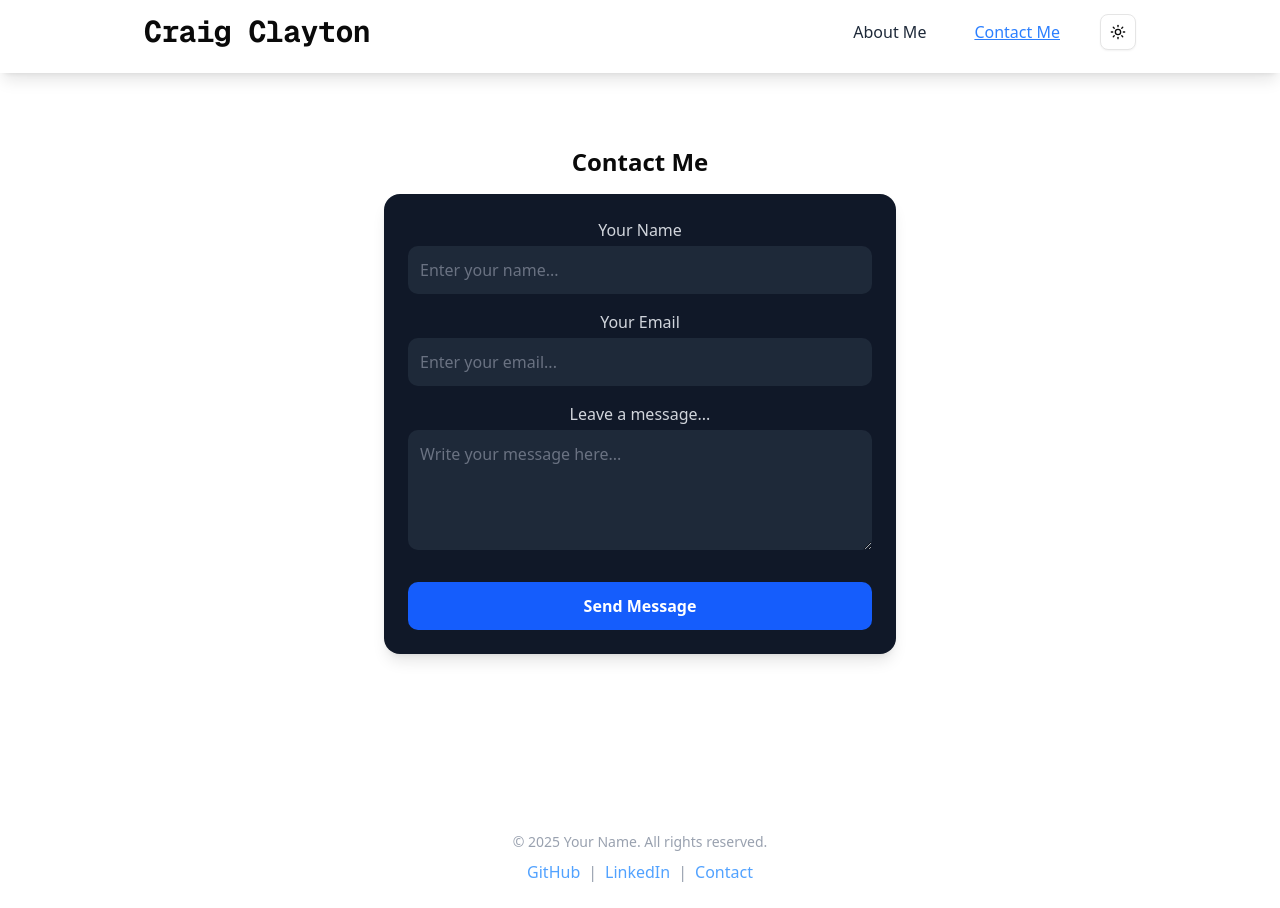
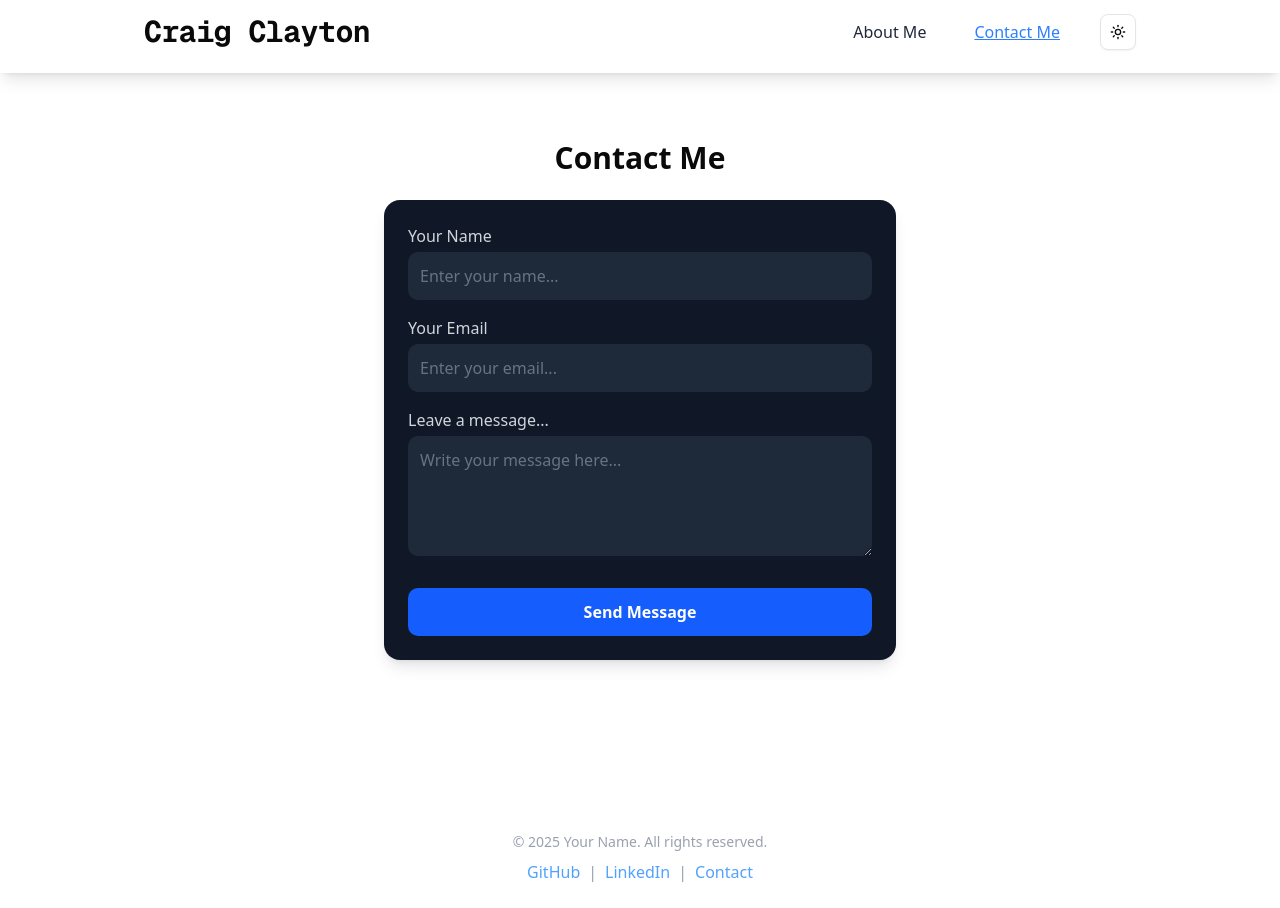
Before and after one commit to BullDogPatch/portfolio-new, a Next.js app: page /contact-me in a window 1280 px wide. Built offline with nearby package versions, Linux system fonts and the light colour scheme.

Commit message:
update contact form page

```diff
--- a/src/app/contact-me/page.tsx
+++ b/src/app/contact-me/page.tsx
@@ -9,7 +9,7 @@ export const metadata: Metadata = {
 
 const ContactPage = () => {
   return (
-    <div className='w-1/2 mx-auto h-[90vh] mt-10 flex justify-center items-center'>
+    <div className='px-8 mx-auto h-[90vh] mt-10 flex justify-center items-center'>
       <ContactForm />
     </div>
   );
--- a/src/app/layout.tsx
+++ b/src/app/layout.tsx
@@ -41,9 +41,7 @@ export default function RootLayout({
           disableTransitionOnChange
         >
           <Header />
-          <main className='flex flex-col gap-[32px] row-start-2 items-center sm:items-start'>
-            {children}
-          </main>
+          <main className=''>{children}</main>
           <Footer />
         </ThemeProvider>
       </body>
--- a/src/components/contact-form.tsx
+++ b/src/components/contact-form.tsx
@@ -33,12 +33,14 @@ const ContactForm = () => {
   };
 
   return (
-    <div className=' flex flex-col w-full text-center'>
-      <h2 className='text-2xl mb-4 font-bold'>Contact Me</h2>
+    <div className='flex flex-col items-center w-full'>
+      <h2 className='text-2xl sm:text-3xl font-bold text-center mb-6'>
+        Contact Me
+      </h2>
       <form
         ref={formRef}
         onSubmit={onSubmit}
-        className='w-full max-w-lg mx-auto bg-gray-900 p-6 rounded-2xl shadow-lg space-y-4'
+        className='w-full max-w-lg bg-gray-900 p-6 rounded-2xl shadow-lg space-y-4'
       >
         <div className='flex flex-col'>
           <label className='text-gray-300 mb-1'>Your Name</label>
--- a/src/components/navbar.tsx
+++ b/src/components/navbar.tsx
@@ -86,7 +86,7 @@ const Navbar = () => {
               href='/about-me'
               activeClassName='underline text-blue-500'
               nonActiveClassName='text-gray-600 hover:text-blue-500'
-              className='block px-3 py-2 rounded-md text-base font-medium text-gray-300 hover:text-white hover:bg-gray-700'
+              className='block px-3 py-2 rounded-md text-base font-medium text-gray-700 hover:text-white hover:bg-gray-500'
               handleClick={handleClick}
             >
               About Me
@@ -95,7 +95,7 @@ const Navbar = () => {
               href='/contact-me'
               activeClassName='underline text-blue-500'
               nonActiveClassName='text-gray-600 hover:text-blue-500'
-              className='block px-3 py-2 rounded-md text-base font-medium text-gray-300 hover:text-white hover:bg-gray-700'
+              className='block px-3 py-2 rounded-md text-base font-medium text-gray-700 hover:text-white hover:bg-gray-500'
               handleClick={handleClick}
             >
               Contact Me
```
